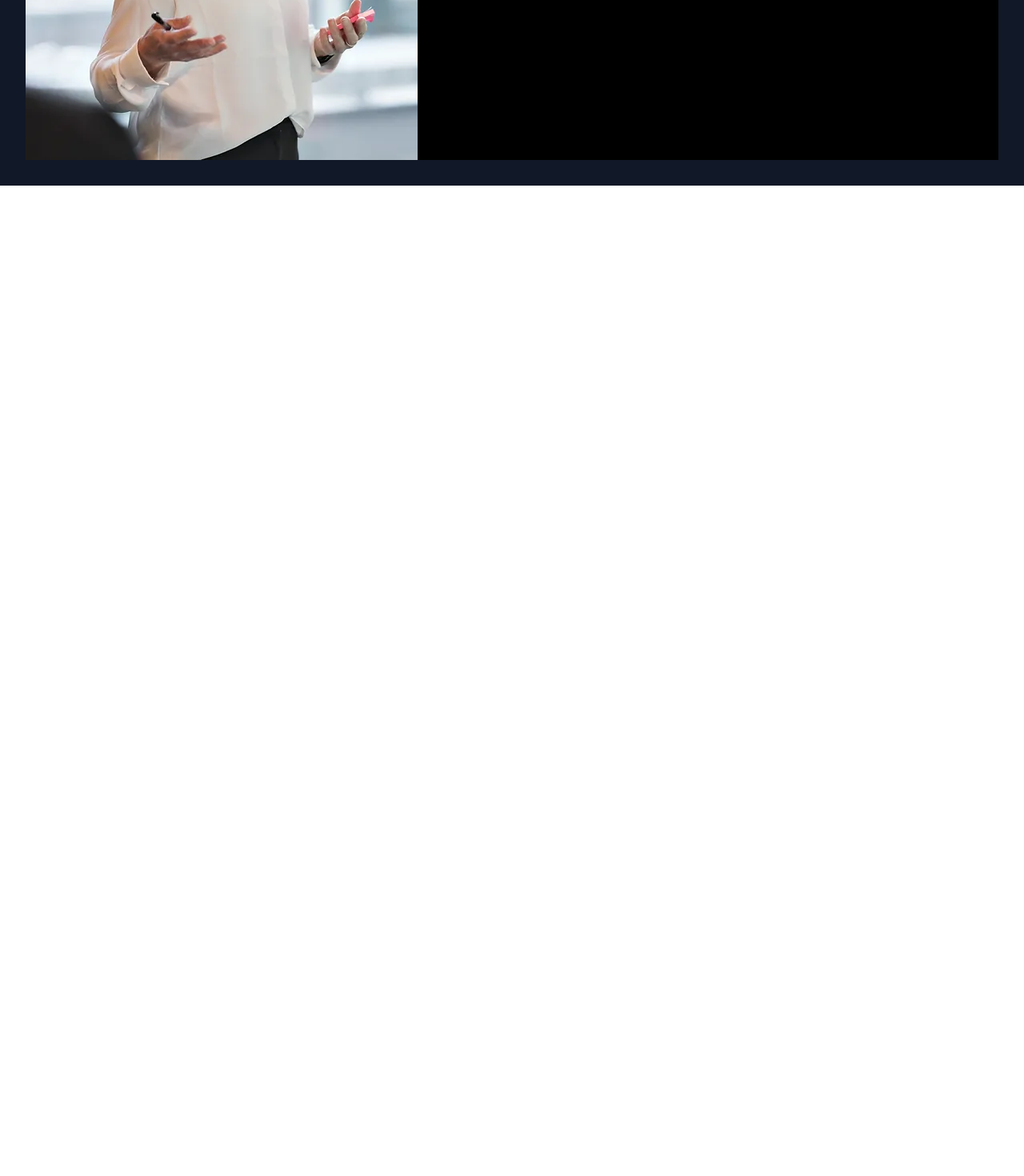
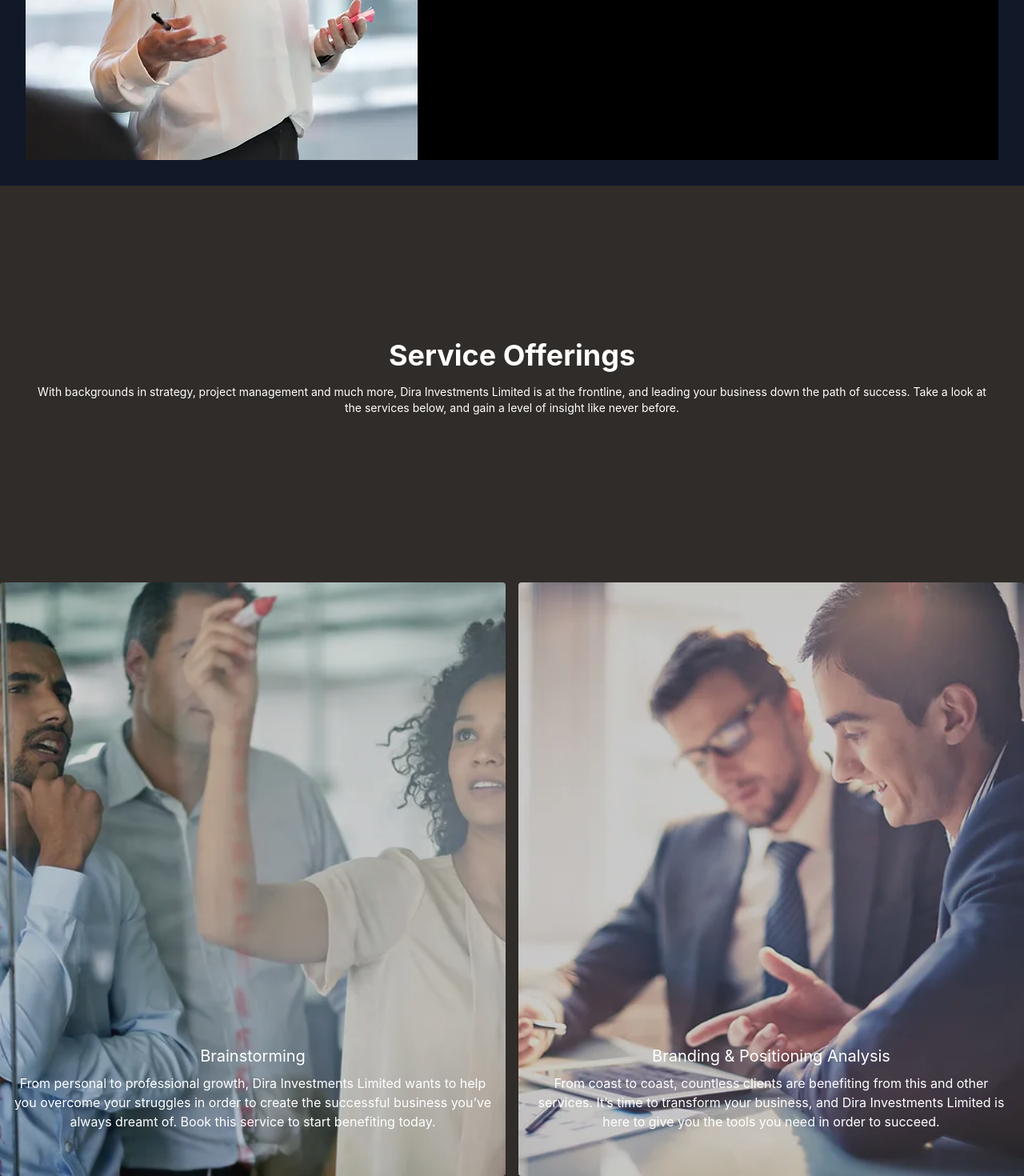
Before and after one commit to letmechek/dira-investments, a React (Create React App) app: page / in a window 1280 px wide. Shown: the part 620-2090 px from the top of the page at 80% size. Before the commit the page ends 852 px from the top, so only its background shows below. Built offline with nearby package versions, Linux system fonts and the light colour scheme.

Commit message:
adds services

```diff
--- a/src/App.js
+++ b/src/App.js
@@ -1,5 +1,6 @@
 import Hero from "./components/Hero/Hero";
 import Navbar from "./components/Navbar/Navbar";
+import Services from "./components/Services/Services";
 
 
 function App() {
@@ -7,6 +8,7 @@
     <>
       <Navbar />
       <Hero />
+      <Services/>
     </>
   );
 }
--- /dev/null
+++ b/src/components/Services/Services.jsx
@@ -0,0 +1,36 @@
+import service1 from '../../Assets/images/service1.webp'
+import service2 from '../../Assets/images/service2.webp'
+
+
+export default function Services() {
+    return (
+      <div style={{ backgroundColor: 'rgb(48, 44, 41)' }} className=''>
+        <div className="text-center p-9" style={{paddingBottom:'15%', paddingTop: '15%'}}>
+        <h2 className="text-4xl font-bold mb-4 text-white">Service Offerings</h2>
+        <p className="text-sm mb-4 text-white">
+          With backgrounds in strategy, project management and much more, Dira Investments Limited is at the frontline, and leading your business down the path of success. Take a look at the services below, and gain a level of insight like never before.
+        </p>
+      </div>
+        <div className="grid grid-cols-1 md:grid-cols-2 gap-4">
+          <div className="relative">
+            <img src={service1} alt="Brainstorming" className="w-full h-auto rounded shadow" style={{ opacity: 0.8 }}/>
+            <div className="absolute pb-10 left-0 right-0 bottom-0 flex items-center justify-center">
+              <div className="p-4 text-white  text-center">
+                <h3 className="text-xl  mb-2">Brainstorming</h3>
+                <p>From personal to professional growth, Dira Investments Limited wants to help you overcome your struggles in order to create the successful business you’ve always dreamt of. Book this service to start benefiting today.</p>
+              </div>
+            </div>
+          </div>
+          <div className="relative">
+            <img src={service2} alt="Branding & Positioning Analysis" className="w-full h-auto rounded shadow" style={{ opacity: 0.8 }} />
+            <div className="absolute pb-10 left-0 right-0 bottom-0 flex items-center justify-center">
+              <div className="p-4 text-white  text-center">
+                <h3 className="text-xl  mb-2">Branding & Positioning Analysis</h3>
+                <p>From coast to coast, countless clients are benefiting from this and other services. It’s time to transform your business, and Dira Investments Limited is here to give you the tools you need in order to succeed.</p>
+              </div>
+            </div>
+          </div>
+        </div>
+      </div>
+    );
+  }
```
Also changed, not shown: src/Assets/images/service1.webp (added), src/Assets/images/service2.webp (added).
